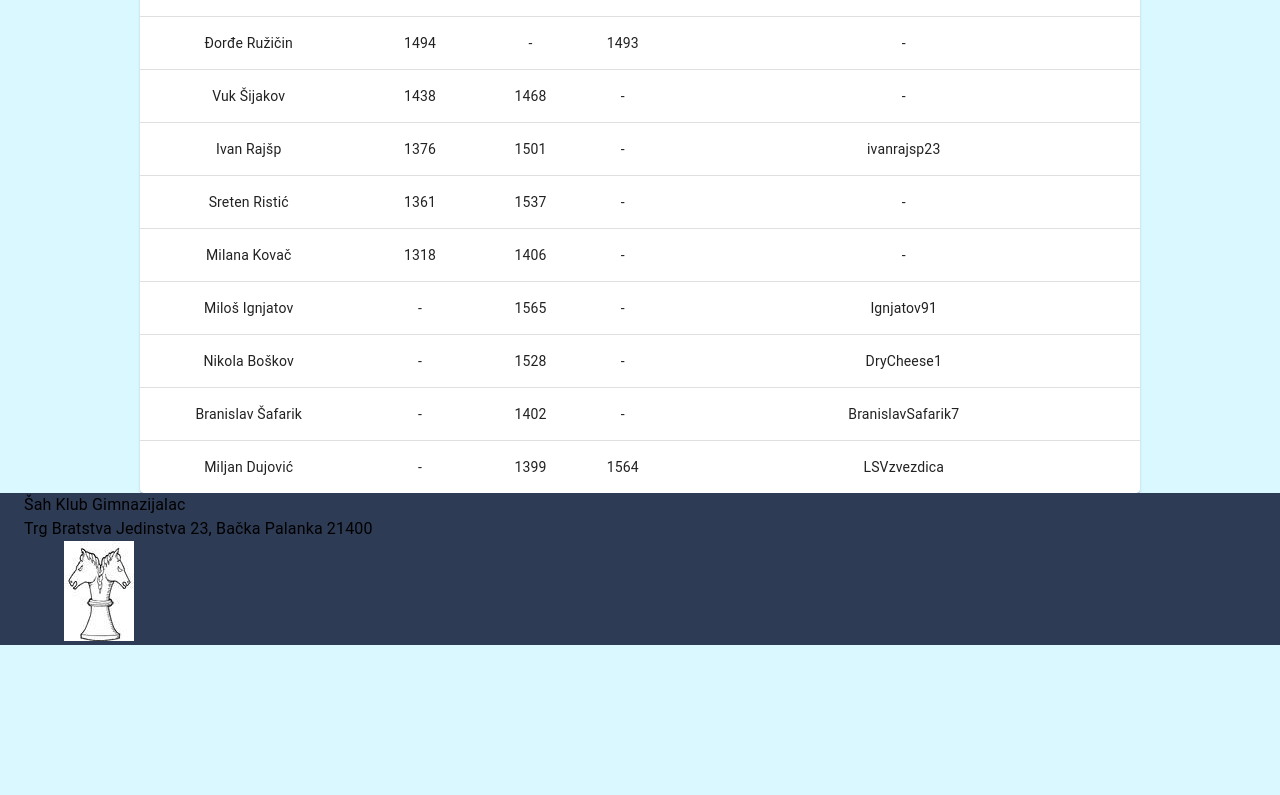
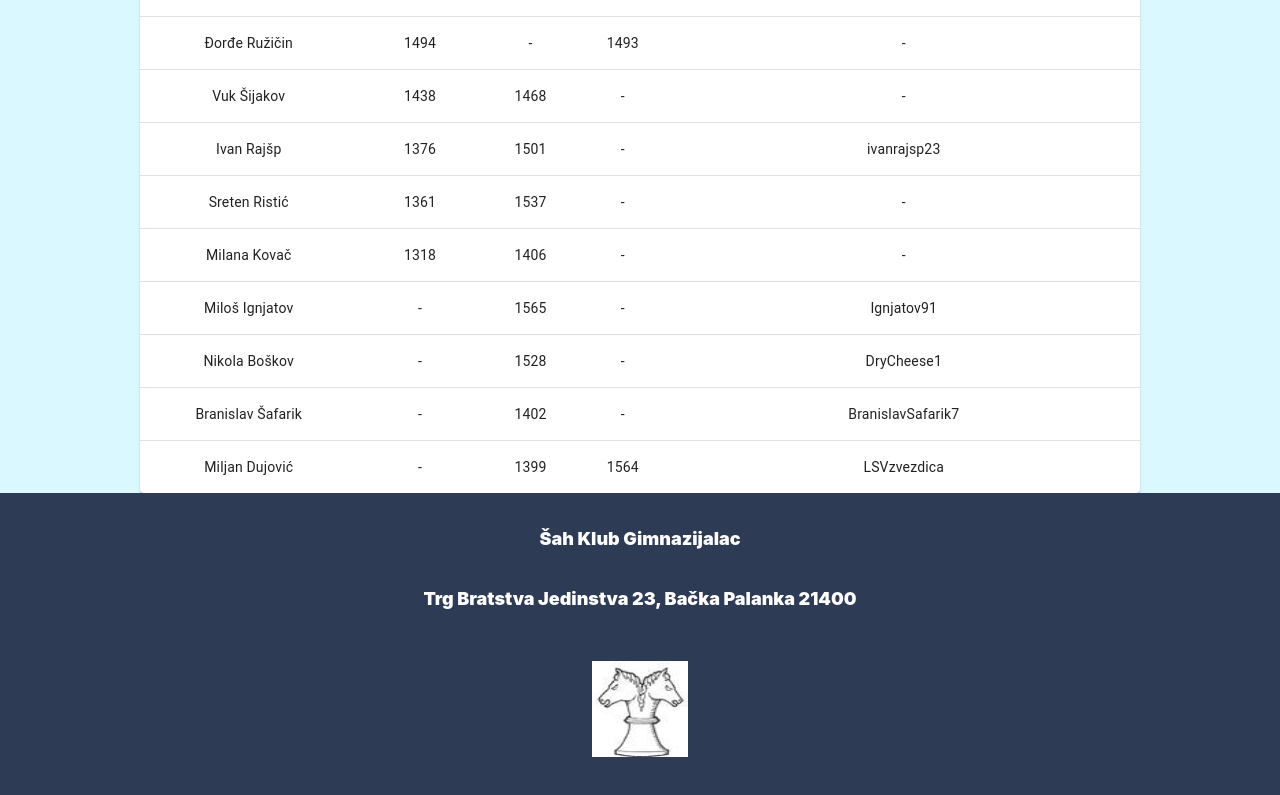
Before and after one commit to milanm98/chess-club-website, a Next.js app: page /igraci in a window 1280 px wide. Shown: the part 1273-2068 px from the top of the page. Before the commit the page ends 1918 px from the top, so only its background shows below. Built offline with nearby package versions, Linux system fonts and the light colour scheme.

Commit message:
Remove MUI from footer

```diff
--- a/components/footer/index.tsx
+++ b/components/footer/index.tsx
@@ -1,26 +1,19 @@
-import { Typography } from '@mui/material'
-import { Container } from '@mui/system'
-
 export default function Footer() {
   return (
-    <Container
-      className="mt-16 text-center"
-      maxWidth={false}
-      style={{ background: '#2E3B55' }}
-    >
-      <Typography className="p-2 text-white text-sm lg:text-lg font-black">
+    <div className="text-center bg-[#2E3B55]">
+      <p className="p-8 text-white text-sm lg:text-lg font-black">
         Šah Klub Gimnazijalac
-      </Typography>
-      <Typography className="p-2 text-red text-sm lg:text-lg font-black">
+      </p>
+      <p className="text-white text-sm lg:text-lg font-black">
         Trg Bratstva Jedinstva 23, Bačka Palanka 21400
-      </Typography>
-      <Container className="w-full mx-auto p-4 text-center flex justify-center items-center">
+      </p>
+      <div className="flex justify-center items-center">
         <img
-          className="w-16 md:w-24 h-16 md:h-24"
+          className="w-16 md:w-24 h-16 md:h-24 my-12"
           src="logo.jpg"
           alt="logo"
         ></img>
-      </Container>
-    </Container>
+      </div>
+    </div>
   )
 }
--- a/package.json
+++ b/package.json
@@ -29,8 +29,11 @@
     "@types/react-dom": "18.0.5",
     "@types/react-slick": "^0.23.9",
     "@typescript-eslint/eslint-plugin": "^5.30.0",
+    "autoprefixer": "^10.4.13",
     "eslint": "8.18.0",
     "eslint-config-next": "12.1.6",
+    "postcss": "^8.4.18",
+    "tailwindcss": "^3.2.1",
     "typescript": "4.7.4"
   }
 }
--- /dev/null
+++ b/postcss.config.js
@@ -0,0 +1,6 @@
+module.exports = {
+  plugins: {
+    tailwindcss: {},
+    autoprefixer: {},
+  },
+}
--- a/styles/globals.css
+++ b/styles/globals.css
@@ -1,3 +1,7 @@
+@tailwind base;
+@tailwind components;
+@tailwind utilities;
+
 html,
 body {
   background-color: #daf8ff;
--- /dev/null
+++ b/tailwind.config.js
@@ -0,0 +1,12 @@
+/** @type {import('tailwindcss').Config} */
+module.exports = {
+  content: [
+    './app/**/*.{js,ts,jsx,tsx}',
+    './pages/**/*.{js,ts,jsx,tsx}',
+    './components/**/*.{js,ts,jsx,tsx}',
+  ],
+  theme: {
+    extend: {},
+  },
+  plugins: [],
+}
```
Also changed, not shown: 2 other files (tests, documents, lock files or other folders).
